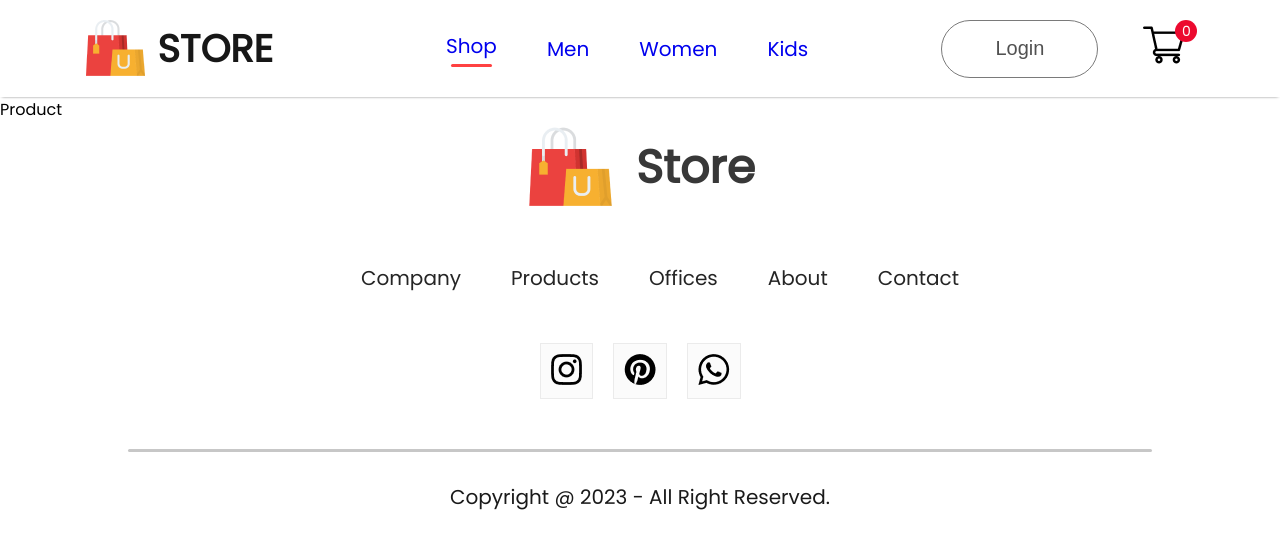
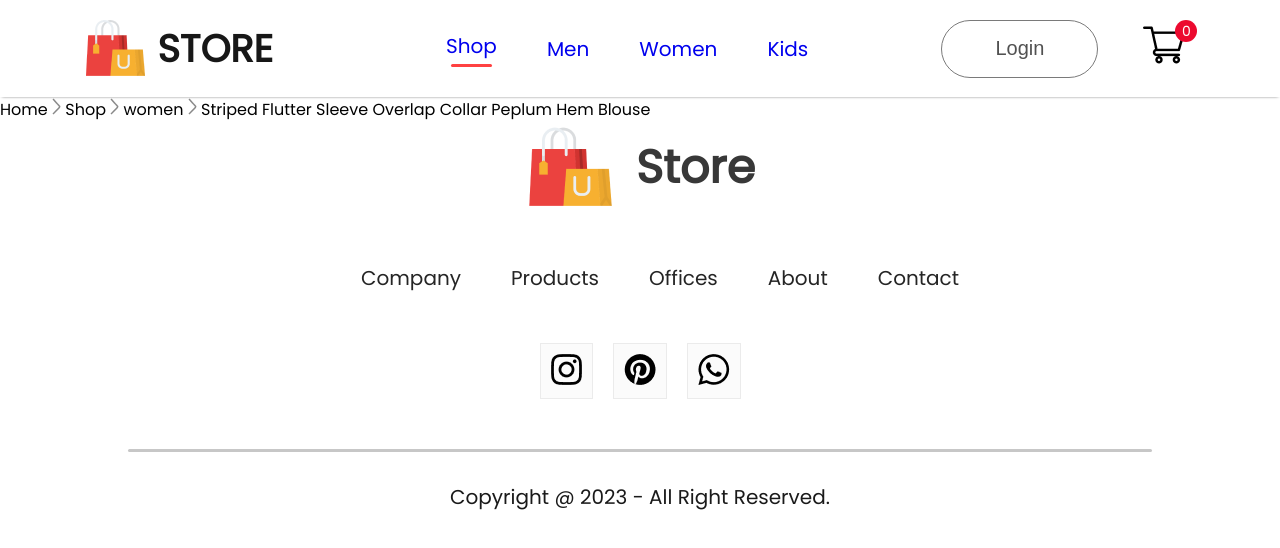
Before and after one commit to AnastasiiaYurchenko/online-store, a React (Create React App) app: page /online-store/product/1 in a window 1280 px wide. Shown: the top 548 px of the page. Built offline with nearby package versions, Linux system fonts and the light colour scheme.

Commit message:
start Product markup(done Breadcrum )

```diff
--- /dev/null
+++ b/src/components/Breadcrums/Breadcrum.jsx
@@ -0,0 +1,14 @@
+import React from 'react';
+import './Breadcrum.css';
+import arrow_icon from '../assets/breadcrum_arrow.png';
+
+const Breadcrum = (props) => {
+    const { product } = props;
+  return (
+    <div className='breadcrum'>
+          Home <img src={arrow_icon} alt='Arrow' /> Shop <img src={arrow_icon} alt='Arrow'/> {product.category} <img src={arrow_icon} alt='Arrow'/> {product.name}
+    </div>
+  )
+}
+
+export default Breadcrum
--- a/src/components/Item/Item.jsx
+++ b/src/components/Item/Item.jsx
@@ -1,10 +1,11 @@
 import React from 'react';
 import './Item.css';
+import { Link } from 'react-router-dom';
 
 const Item = (props) => {
   return (
       <div className='item'>
-          <img src={props.image} alt="" />
+          <Link to={`/product/${props.id}`}><img src={props.image} alt="" /></Link>
           <p>{props.name}</p>
           <div className="item-prices">
               <div className="item-price-new">
--- a/src/pages/Product.jsx
+++ b/src/pages/Product.jsx
@@ -1,8 +1,17 @@
-import React from 'react'
+import Breadcrum from 'components/Breadcrums/Breadcrum';
+import { ShopContext } from 'context/ShopContext'
+import React, { useContext } from 'react'
+import { useParams } from 'react-router-dom';
 
 const Product = () => {
+
+  const { all_product } = useContext(ShopContext);
+  const { productId } = useParams();
+  const product = all_product.find((e)=>e.id === Number(productId))
   return (
-    <div>Product</div>
+    <div>
+      <Breadcrum product={product} />
+    </div>
   )
 }
 
```
Also changed, not shown: src/components/Breadcrums/Breadcrum.css (added).
